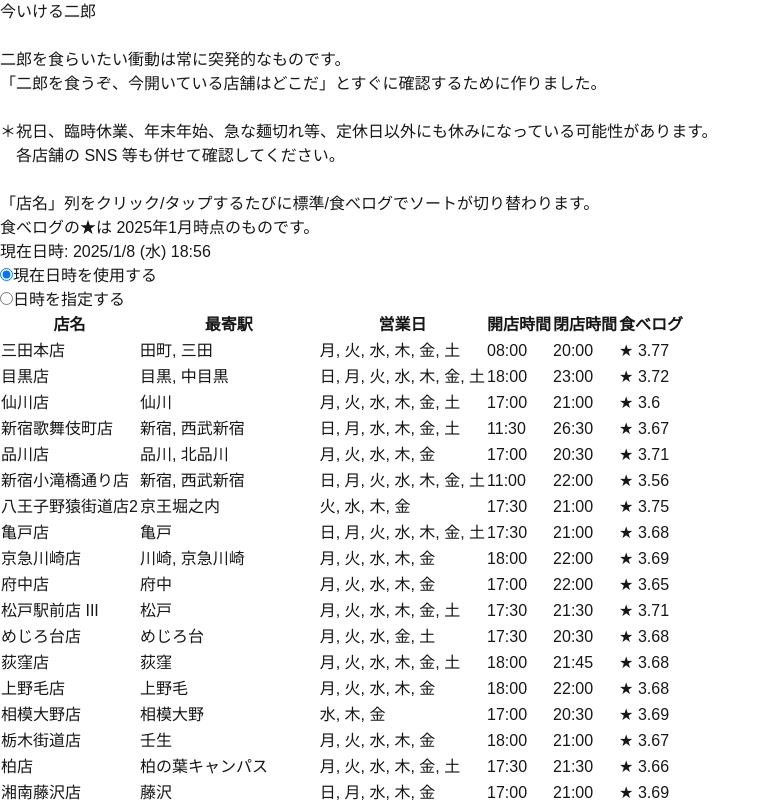
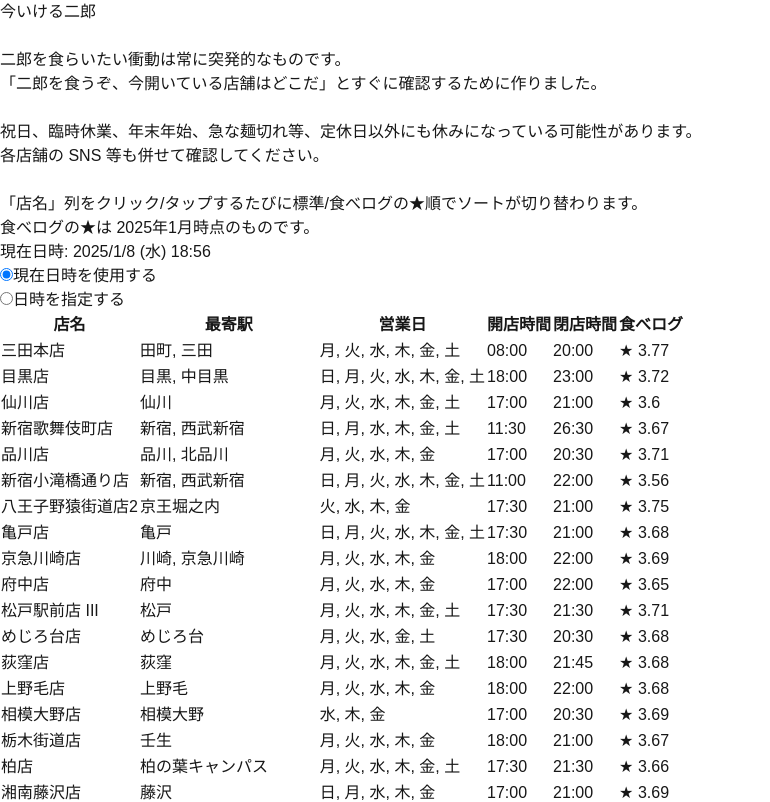
Before and after one commit to Atsunori66/NowJiro, a Next.js app: page / in a window 1280 px wide. Shown: the top 802 px of the page, without its empty margins (0-770 px from the left). Built offline with nearby package versions, Linux system fonts and the light colour scheme.

Commit message:
2025/01/09 fixed sentences

```diff
--- a/src/app/page.tsx
+++ b/src/app/page.tsx
@@ -184,10 +184,10 @@ export default function Home() {
           <p>二郎を食らいたい衝動は常に突発的なものです。</p>
           <p>「二郎を食うぞ、今開いている店舗はどこだ」とすぐに確認するために作りました。</p>
           <br></br>
-          <p>＊祝日、臨時休業、年末年始、急な麺切れ等、定休日以外にも休みになっている可能性があります。</p>
-          <p>　各店舗の SNS 等も併せて確認してください。</p>
+          <p>祝日、臨時休業、年末年始、急な麺切れ等、定休日以外にも休みになっている可能性があります。</p>
+          <p>各店舗の SNS 等も併せて確認してください。</p>
           <br></br>
-          <p>「店名」列をクリック/タップするたびに標準/食べログでソートが切り替わります。</p>
+          <p>「店名」列をクリック/タップするたびに標準/食べログの★順でソートが切り替わります。</p>
           <p>食べログの★は 2025年1月時点のものです。</p>
         </div>
         <div className="justify-self-center mb-6">
```
